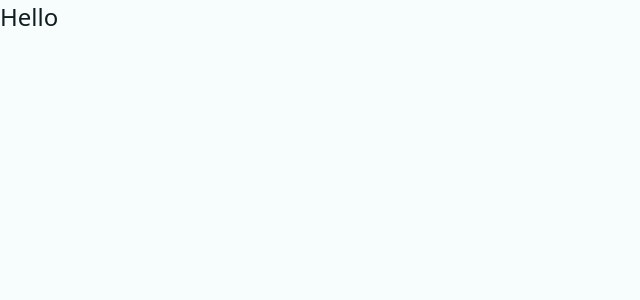
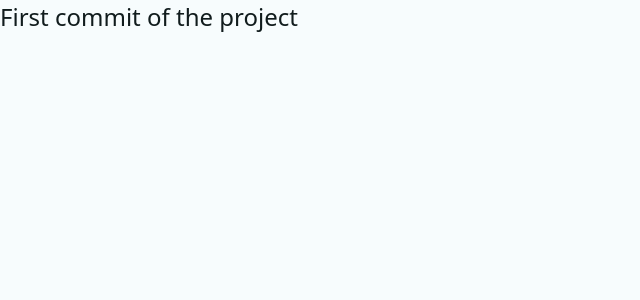
Before and after one commit to burakbektass/Budget-application-with-React, a React (Vite) app: page / in a window 1280 px wide. Shown: the top 300 px of the page, without its empty margins (0-640 px from the left). Built offline with nearby package versions, Linux system fonts and the light colour scheme.

Commit message:
First commit

```diff
--- a/src/App.jsx
+++ b/src/App.jsx
@@ -1,5 +1,5 @@
 function App() {
-  return <div className="App">Hello</div>;
+  return <div className="App">First commit of the project</div>;
 }
 
 export default App;
```
